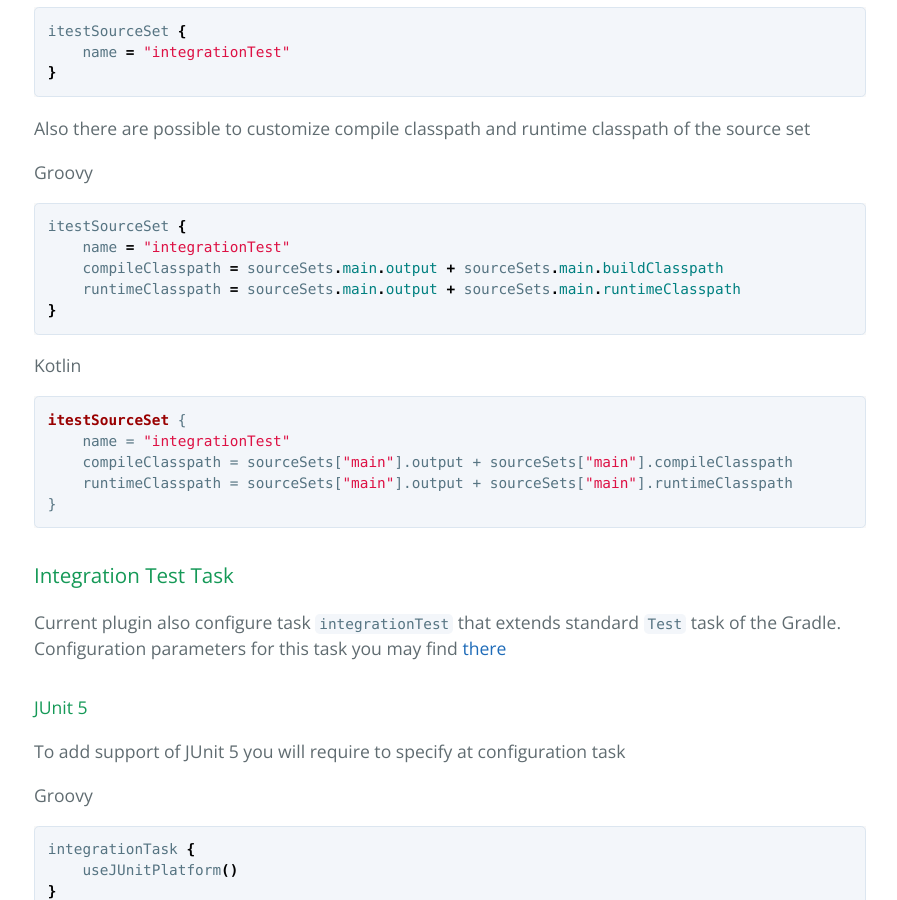
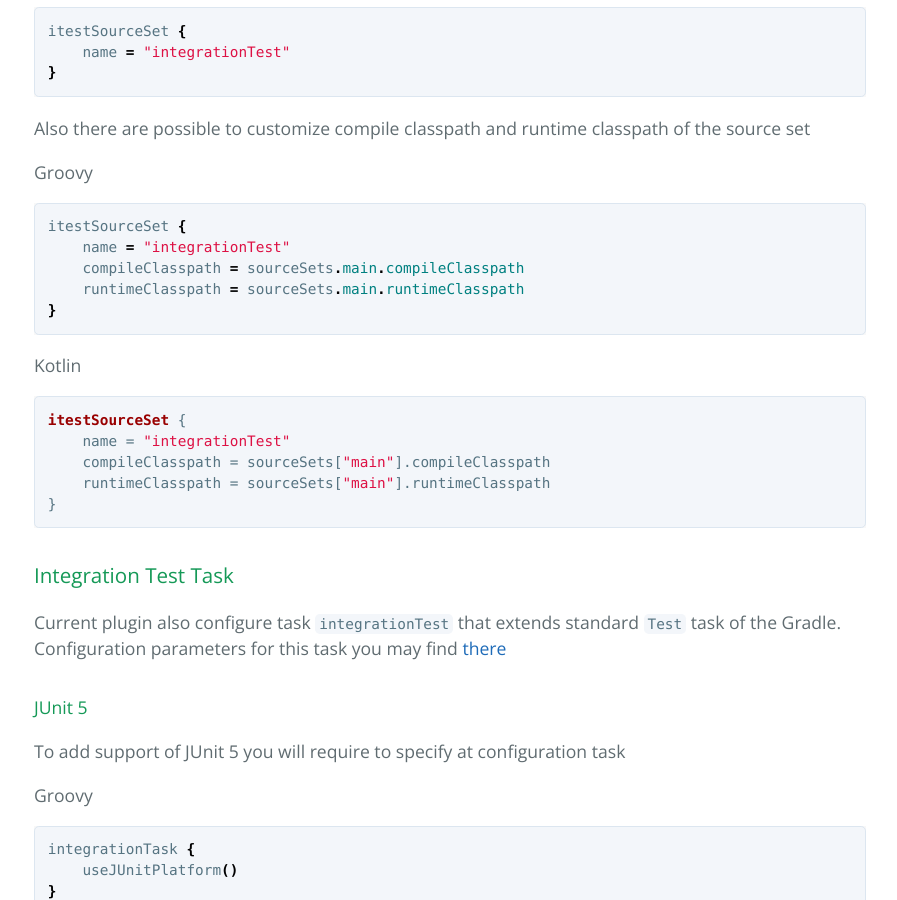
Before and after one commit to Softeq/itest-gradle-plugin, a Jekyll site: the page built from docs/index.md, in a window 1280 px wide and 900 px high, scrolled down 1622 px. Shown: the whole window, without its empty margins (190-1087 px from the left). Built offline with Jekyll 4.4.1, drawn with Linux system fonts in a browser that asks for light colours.

Commit message:
#3 Create site for the plugin

````diff
--- a/docs/index.md
+++ b/docs/index.md
@@ -66,8 +66,8 @@ Groovy
 ```groovy
 itestSourceSet {
     name = "integrationTest"
-    compileClasspath = sourceSets.main.output + sourceSets.main.buildClasspath
-    runtimeClasspath = sourceSets.main.output + sourceSets.main.runtimeClasspath
+    compileClasspath = sourceSets.main.compileClasspath
+    runtimeClasspath = sourceSets.main.runtimeClasspath
 }
 ```
 
@@ -75,8 +75,8 @@ Kotlin
 ```kotlin
 itestSourceSet {
     name = "integrationTest"
-    compileClasspath = sourceSets["main"].output + sourceSets["main"].compileClasspath
-    runtimeClasspath = sourceSets["main"].output + sourceSets["main"].runtimeClasspath
+    compileClasspath = sourceSets["main"].compileClasspath
+    runtimeClasspath = sourceSets["main"].runtimeClasspath
 }
 ```
 
````
Also changed, not shown: README.md.
